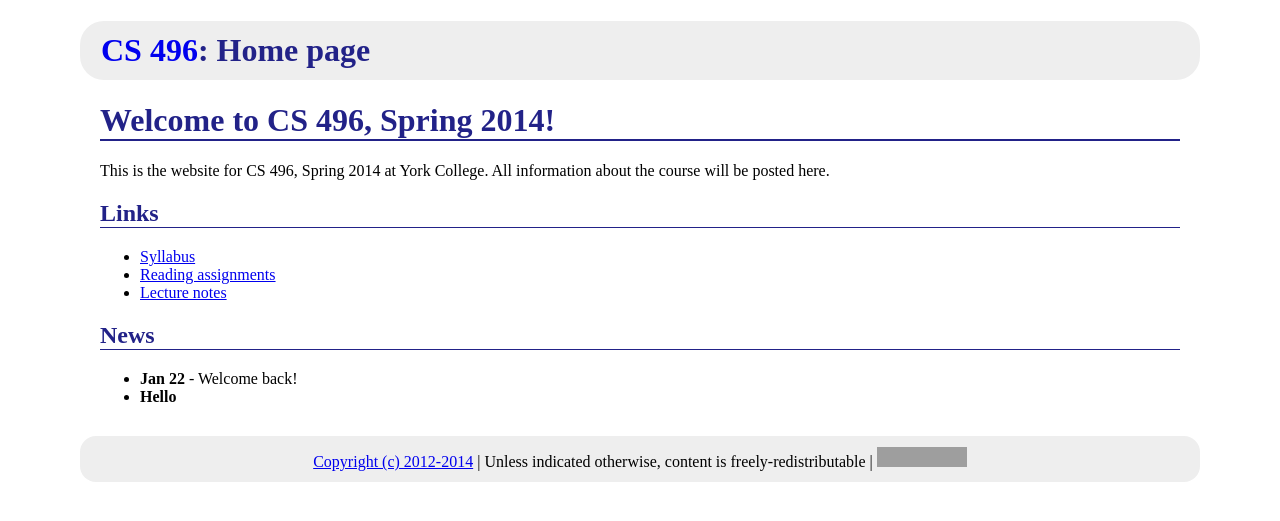
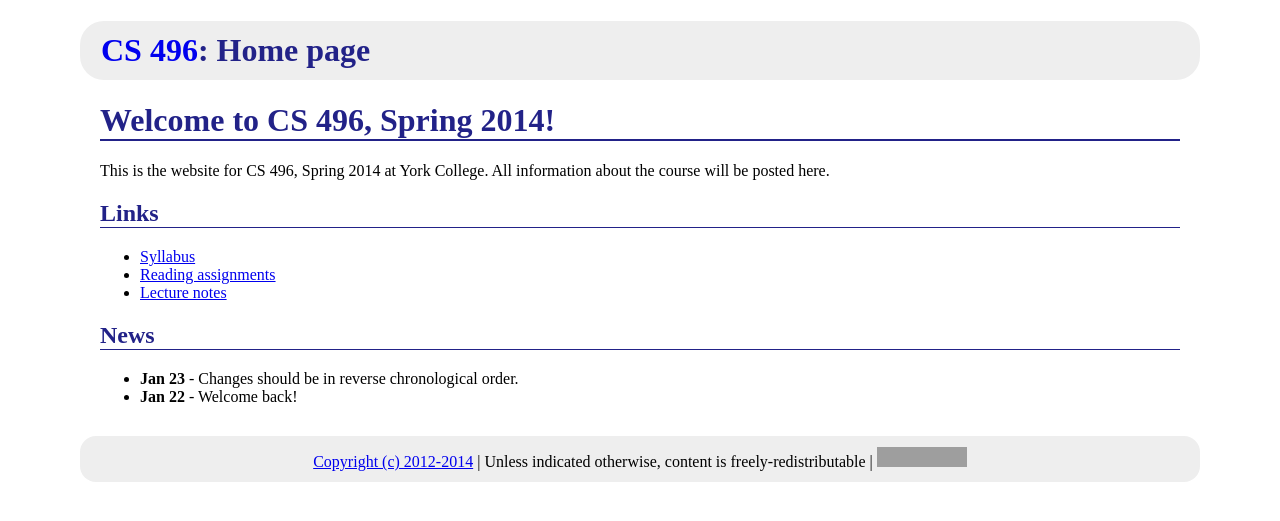
Before and after one commit to ycpcs/cs496-spring2014, a Jekyll site: the page built from index.md, in a window 1280 px wide. Shown: the top 521 px of the page. Built offline with Jekyll 4.4.1, drawn with Linux system fonts in a browser that asks for light colours; Markdown is read by kramdown in place of the engine named in the settings; grey boxes are pictures that could not be loaded.

Commit message:
another test

```diff
--- a/index.md
+++ b/index.md
@@ -16,5 +16,5 @@ All information about the course will be posted here.
 
 ## News
 
+* **Jan 23** - Changes should be in reverse chronological order.
 * **Jan 22** - Welcome back!
-* **Hello**
```
